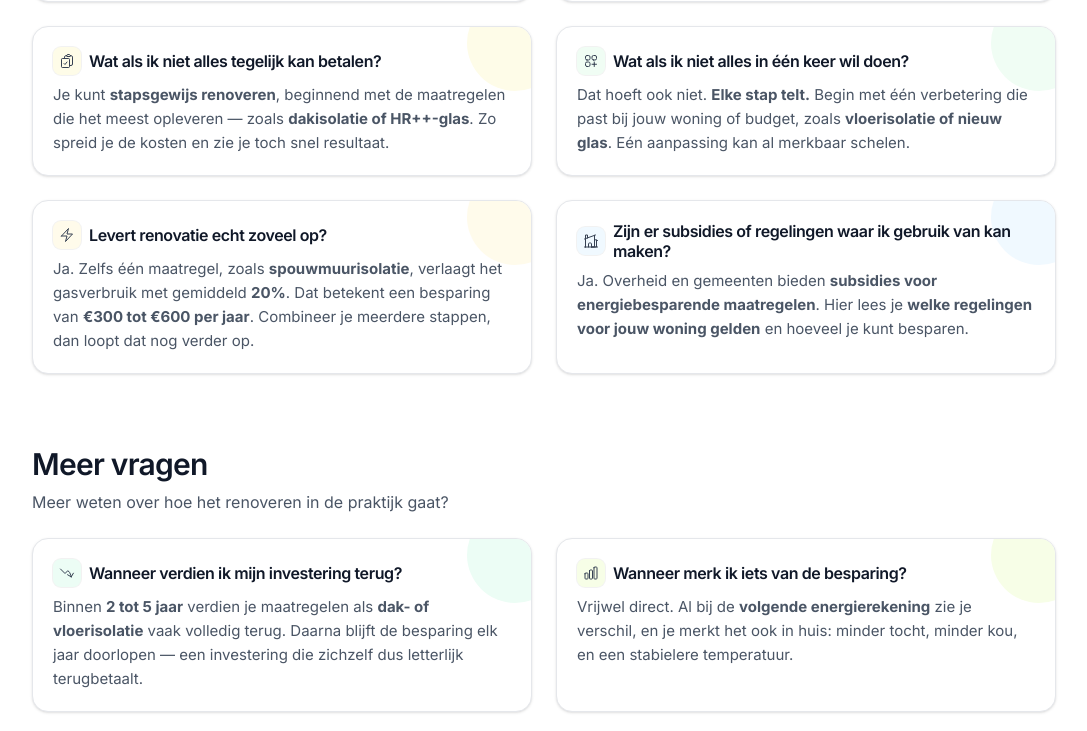
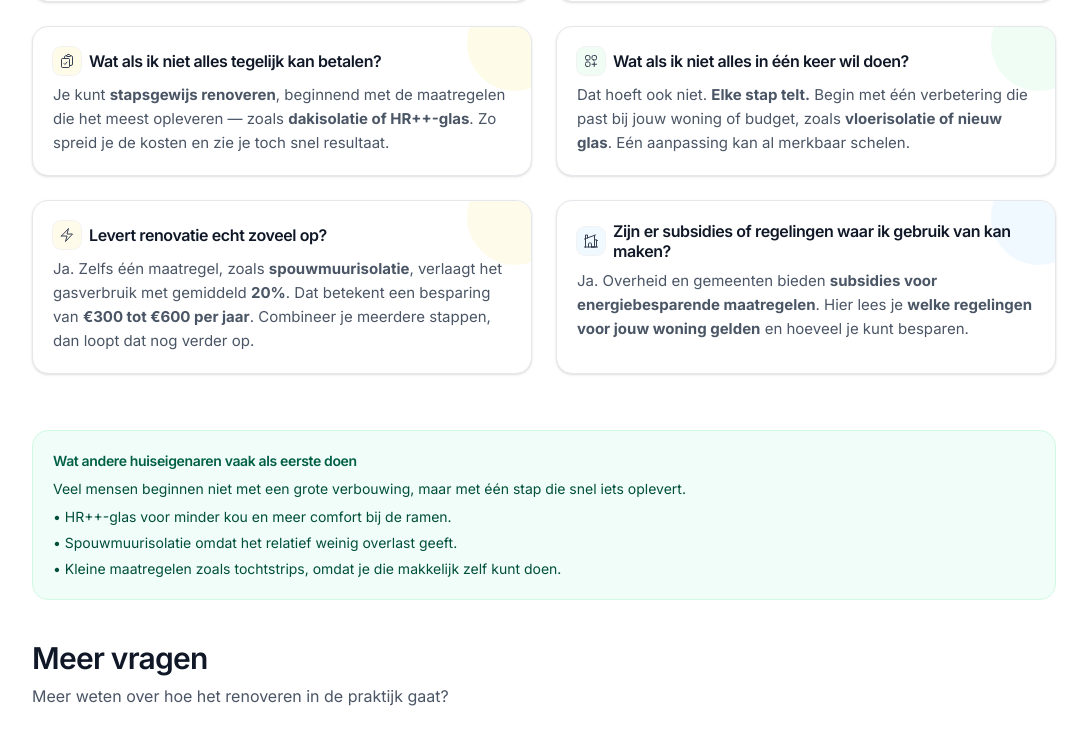
Before and after one commit to tjmichiels/renoveerjewoning, a Next.js app: page /faq in a window 1280 px wide. Shown: the part 489-1220 px from the top of the page, without its empty margins (96-1183 px from the left). Built offline with nearby package versions, Linux system fonts and the light colour scheme.

Commit message:
Sociala vergelijking op de FAQ-page

```diff
--- a/app/components/Hero.tsx
+++ b/app/components/Hero.tsx
@@ -35,6 +35,8 @@ export default function Hero({
 
             <QuickBenefits/>
 
+
+
             <div className="mt-10 flex items-center justify-center gap-x-4 pb-6">
                 <Link
                     href={ctaPrimary.href}
--- /dev/null
+++ b/app/components/SocialProofStrip.tsx
@@ -0,0 +1,25 @@
+// app/components/SocialProofStrip.tsx
+export default function SocialProofStrip() {
+    return (
+        <section
+            aria-label="Wat andere huiseigenaren vaak doen"
+            className="mx-auto max-w-5xl pt-6"
+        >
+            <div className="rounded-2xl border border-emerald-100 bg-emerald-50/70 px-4 py-4 sm:px-5 sm:py-5">
+                <h2 className="text-sm font-semibold text-emerald-800">
+                    Wat andere huiseigenaren vaak als eerste doen
+                </h2>
+
+                <p className="mt-2 text-sm text-emerald-900">
+                    Veel mensen beginnen niet met een grote verbouwing, maar met één stap die snel iets oplevert.
+                </p>
+
+                <ul className="mt-2 space-y-1.5 text-sm text-emerald-900">
+                    <li>• HR++-glas voor minder kou en meer comfort bij de ramen.</li>
+                    <li>• Spouwmuurisolatie omdat het relatief weinig overlast geeft.</li>
+                    <li>• Kleine maatregelen zoals tochtstrips, omdat je die makkelijk zelf kunt doen.</li>
+                </ul>
+            </div>
+        </section>
+    );
+}
--- a/app/faq/page.tsx
+++ b/app/faq/page.tsx
@@ -4,6 +4,7 @@ import FaqList from "../components/FaqList";
 import {faqTopSix, faqMore} from "../content/faqs";
 import {palettes} from "../lib/theme";
 import {NAV} from "../content/navigation";
+import SocialProofStrip from "@/app/components/SocialProofStrip";
 
 export default function FaqPage() {
     return (
@@ -31,6 +32,10 @@ export default function FaqPage() {
                     <FaqList items={faqTopSix} palette={palettes.greenYellow} columns={2}/>
                 </section>
 
+                {/* Sociale vergelijking / herkenbare context */}
+                <SocialProofStrip />
+
+
                 {/* Meer */}
                 <section id="more" aria-labelledby="more-heading"
                          className="mx-auto max-w-5xl pb-16 pt-10 scroll-mt-20">
@@ -40,7 +45,7 @@ export default function FaqPage() {
                     <p className="text-gray-600 mb-4">
                         Meer weten over hoe het renoveren in de praktijk gaat?
                     </p>
-                    <FaqList items={faqMore} palette={palettes.greenYellow}  columns={2}/>
+                    <FaqList items={faqMore} palette={palettes.greenYellow} columns={2}/>
                 </section>
             </main>
         </div>
```
